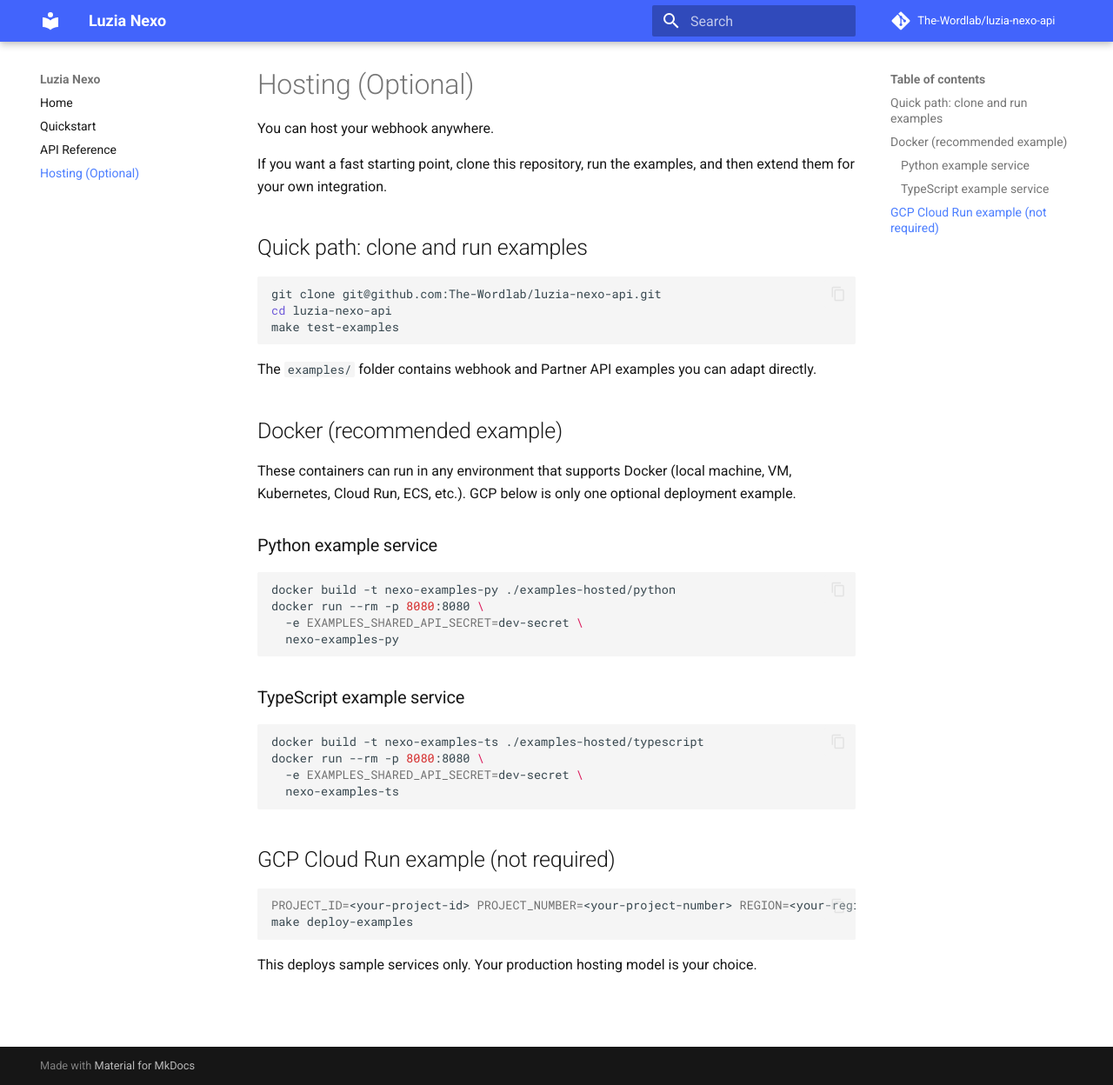
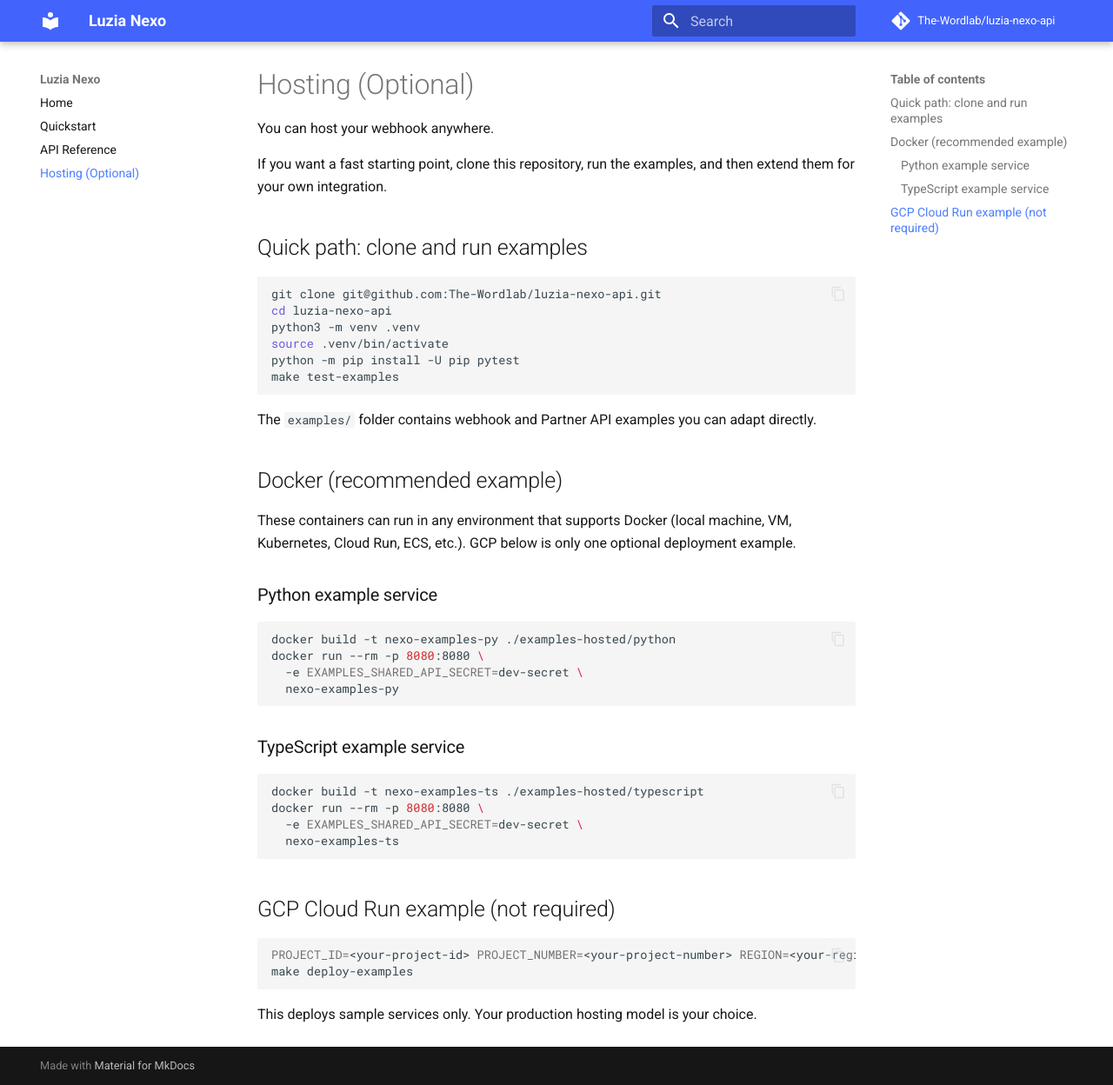
Before and after one commit to The-Wordlab/luzia-nexo-api, an MkDocs documentation site: the page built from docs/hosting.md, in a window 1280 px wide and 1248 px high. Shown: the whole window at 87% size. Built offline with MkDocs 1.6.1 and Material for MkDocs 9.7.7, drawn with Linux system fonts in a browser that asks for light colours; comment, search, counter and statistics services are not loaded.

Commit message:
Document .venv setup for pytest-based commands

````diff
--- a/docs/hosting.md
+++ b/docs/hosting.md
@@ -9,6 +9,9 @@
 ```bash
 git clone git@github.com:The-Wordlab/luzia-nexo-api.git
 cd luzia-nexo-api
+python3 -m venv .venv
+source .venv/bin/activate
+python -m pip install -U pip pytest
 make test-examples
 ```
 
````
Also changed, not shown: AGENTS.md (+1 -0 lines), README.md (+11 -0 lines).
